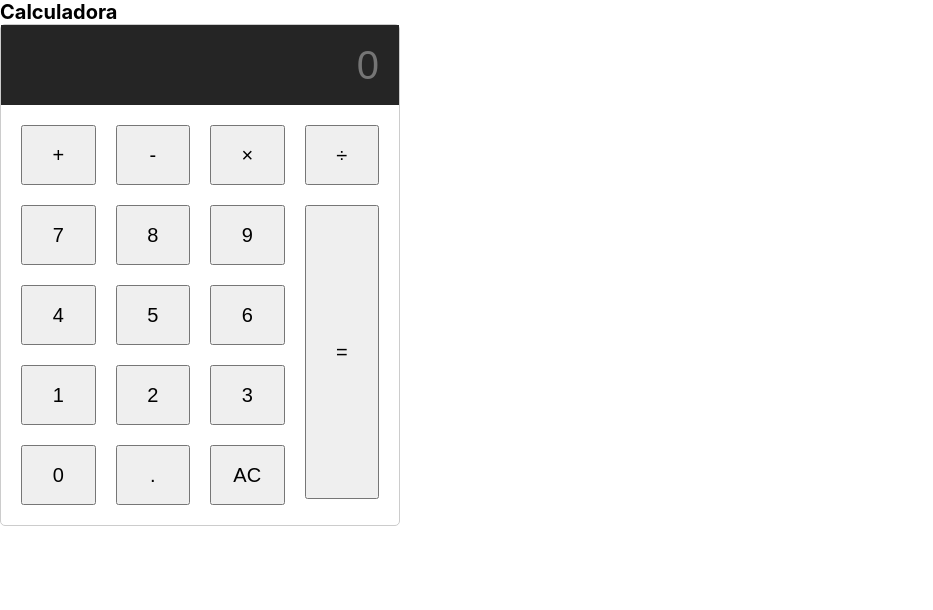
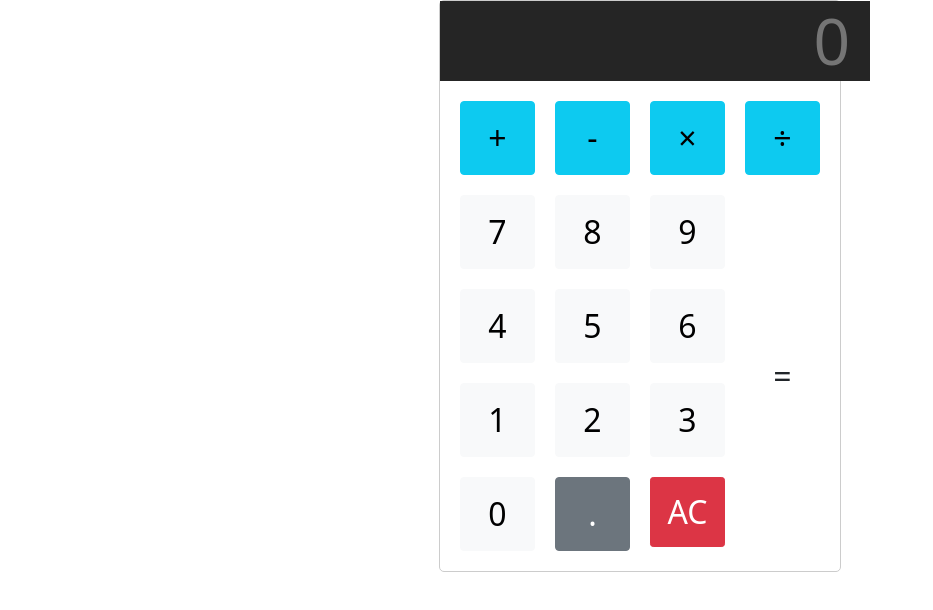
Before and after one commit to estevao144/calculadora, a React (Create React App) app: page /calcComum in a window 1280 px wide. Shown: the top 610 px of the page, without its empty margins (0-933 px from the left). Built offline with nearby package versions, Linux system fonts and the light colour scheme.

Commit message:
calculadora funcional, acabando na parte visual.

```diff
--- a/src/pages/CalcComum.jsx
+++ b/src/pages/CalcComum.jsx
@@ -1,54 +1,29 @@
 import React, { useState } from "react";
 import "../styles/calculadoras.css";
 
-// dica do Denny, ler sobre Eval()
 // https://developer.mozilla.org/pt-BR/docs/Web/JavaScript/Reference/Global_Objects/eval
 function CalcComum() {
-  const [results, setResults] = useState(0);
-  const [operador, setOperador] = useState("");
-  const [number1, setNumber1] = useState("");
+  const [results, setResults] = useState('0');
+  const [expression, setExpression] = useState('');
 
-  const submitOper = ({ target: { value } }) => {
-    setOperador(value);
-    setNumber1(Number(results));
-    setResults(0);
-    btnIgual();
-  };
 
-  console.log(`number 1:${number1}, operador escolhido: ${operador}`);
-
+  console.log(`results: ${results}, expression: ${expression}`);
   const btnIgual = () => {
-    let total = 0;
-    if (operador === "+") {
-      total = Number(results) + Number(number1);
-    } else if (operador === "-") {
-      total = Number(results) - Number(number1);
-    } else if (operador === "*") {
-      total = Number(results) * Number(number1);
-    } else if (operador === "/") {
-      total = Number(results) / Number(number1);
-    }
-    setResults(Number(total));
+    setResults(eval(`${results}`));
   };
 
   const btnClear = () => {
-    setNumber1("");
-    setResults(0);
-    setOperador("");
+    setExpression('');
+    setResults('');
+
   };
 
   const handleResults = ({ target: { value } }) => {
-    setNumber1(results);
-    if (results === 0) {
-      setResults(value);
-    } else {
-      setResults(results + value);
-    }
+    setResults(results+ value);
   };
 
   return (
-    <div>
-      <h1>Calculadora</h1>
+    <div className="h-100 d-flex align-items-center justify-content-center">
       <div className="calculator card">
         <input
           type="text"
@@ -57,12 +32,12 @@ function CalcComum() {
           placeholder={results}
         />
 
-        <div class="calculator-keys">
+        <div className="calculator-keys">
           <button
             type="button"
             className="operator btn btn-info"
             value="+"
-            onClick={submitOper}
+            onClick={handleResults}
           >
             +
           </button>
@@ -71,7 +46,7 @@ function CalcComum() {
             type="button"
             className="operator btn btn-info"
             value="-"
-            onClick={submitOper}
+            onClick={handleResults}
           >
             -
           </button>
@@ -80,7 +55,7 @@ function CalcComum() {
             type="button"
             className="operator btn btn-info"
             value="*"
-            onClick={submitOper}
+            onClick={handleResults}
           >
             &times;
           </button>
@@ -89,7 +64,7 @@ function CalcComum() {
             type="button"
             className="operator btn btn-info"
             value="/"
-            onClick={submitOper}
+            onClick={handleResults}
           >
             &divide;
           </button>
@@ -177,7 +152,7 @@ function CalcComum() {
           >
             0
           </button>
-          <button className="decimal function btn btn-secondary">.</button>
+          <button className="decimal function btn btn-secondary" value="." onClick={handleResults}>.</button>
           <button
             className="all-clear function btn btn-danger btn-sm"
             onClick={btnClear}
--- a/src/pages/Login.jsx
+++ b/src/pages/Login.jsx
@@ -4,7 +4,7 @@ import { Link } from 'react-router-dom';
 function Login() {
   const [email, setEmail] = useState('');
   const [password, setPassword] = useState('');
-  const [isvalida, setIsValida] = useState(false);
+  const [isvalida, setIsValida] = useState(true);
 
 
   const disableValidation = () => {
--- a/src/styles/calculadoras.css
+++ b/src/styles/calculadoras.css
@@ -1,7 +1,8 @@
-html {
-    font-size: 62.5%;
-    box-sizing: border-box;
-  }
+@import url('https://cdnjs.cloudflare.com/ajax/libs/bootstrap/5.0.1/css/bootstrap.min.css');
+html,
+body {
+  height: 100%
+}
 
   *,
   *::before,
```
